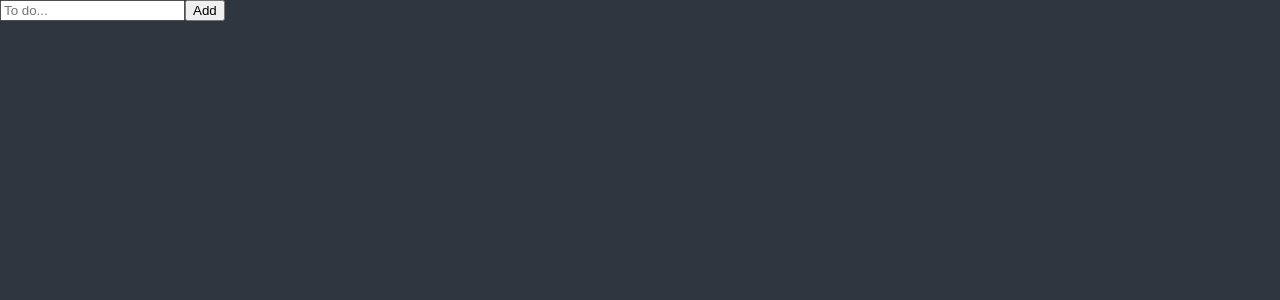
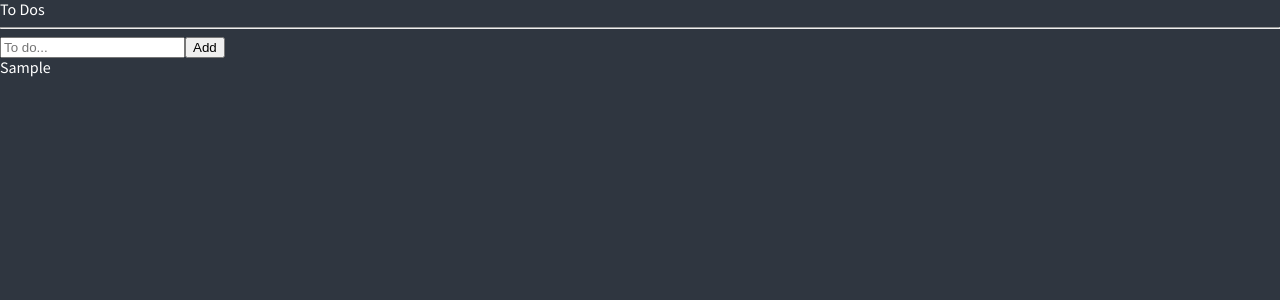
Before and after one commit to verobeach7/reactjs-Animation, a React (Create React App) app: page / in a window 1280 px wide. Both pictures are taken after typing "Sample" into the empty fields and a click on the button "Add". Shown: the top 300 px of the page. Built offline with nearby package versions, Linux system fonts and the light colour scheme.

Commit message:
React: recoil(Add To Do)

```diff
--- a/src/App.tsx
+++ b/src/App.tsx
@@ -1,5 +1,5 @@
 import { createGlobalStyle } from "styled-components";
-import ToDoList from "./ToDoList";
+import ToDoList from "./components/ToDoList";
 
 const GlobalStyle = createGlobalStyle`
 @import url('https://fonts.googleapis.com/css2?family=Source+Sans+Pro:wght@300;400&display=swap');
--- a/src/ToDoList.tsx
+++ /dev/null
@@ -1,30 +0,0 @@
-import React, { useState } from "react";
-import { useForm } from "react-hook-form";
-
-interface IForm {
-  toDo: string;
-}
-
-function ToDoList() {
-  const { register, handleSubmit, setValue } = useForm<IForm>();
-  const handleValid = (data: IForm) => {
-    console.log(data);
-    console.log("add to do", data.toDo);
-    // form이 제출되고 나면 input의 value를 초기화함.
-    setValue("toDo", "");
-  };
-  return (
-    <div>
-      {/** handleSubmit이 data의 유효성 검사를 실시하고 유효하다면 직접 만든 handleValid 함수를 호출 */}
-      <form onSubmit={handleSubmit(handleValid)}>
-        <input
-          {...register("toDo", { required: "Please write a To Do." })}
-          placeholder="To do..."
-        />
-        <button>Add</button>
-      </form>
-    </div>
-  );
-}
-
-export default ToDoList;
--- /dev/null
+++ b/src/components/ToDoList.tsx
@@ -0,0 +1,60 @@
+import { useForm } from "react-hook-form";
+import {
+  atom,
+  useRecoilState,
+  useRecoilValue,
+  useSetRecoilState,
+} from "recoil";
+
+interface IForm {
+  toDo: string;
+}
+
+interface IToDo {
+  text: string;
+  id: number;
+  category: "TO_DO" | "DOING" | "DONE";
+}
+
+const toDoState = atom<IToDo[]>({
+  key: "toDo",
+  default: [],
+});
+
+function ToDoList() {
+  const [toDos, setToDos] = useRecoilState(toDoState);
+  /* const value=useRecoilValue(toDoState);
+  const modFn=useSetRecoilState(toDoState); */
+  const { register, handleSubmit, setValue } = useForm<IForm>();
+  // data를 다 받아오는 것이 아닌 원하는 것만 받아오고 싶을 때는 {}를 이용하면 됨. data.toDo만 가져오는 것.
+  const handleValid = ({ toDo }: IForm) => {
+    console.log("add to do", toDo);
+    // ()안에 직접 값을 넣을 수도 있고 함수를 넣어 함수의 리턴값을 넣게 할 수도 있음.
+    // ...oldToDos는 배열 안에 oldToDos 배열이 가지고 있던 element 요소를 반환해줌.
+    setToDos((oldToDos) => [
+      { text: toDo, id: Date.now(), category: "TO_DO" },
+      ...oldToDos,
+    ]);
+    setValue("toDo", "");
+  };
+  return (
+    <div>
+      <h1>To Dos</h1>
+      <hr />
+      <form onSubmit={handleSubmit(handleValid)}>
+        <input
+          {...register("toDo", { required: "Please write a To Do." })}
+          placeholder="To do..."
+        />
+        <button>Add</button>
+        <ul>
+          {toDos.map((toDo) => (
+            <li key={toDo.id}>{toDo.text}</li>
+          ))}
+        </ul>
+      </form>
+    </div>
+  );
+}
+
+export default ToDoList;
```
